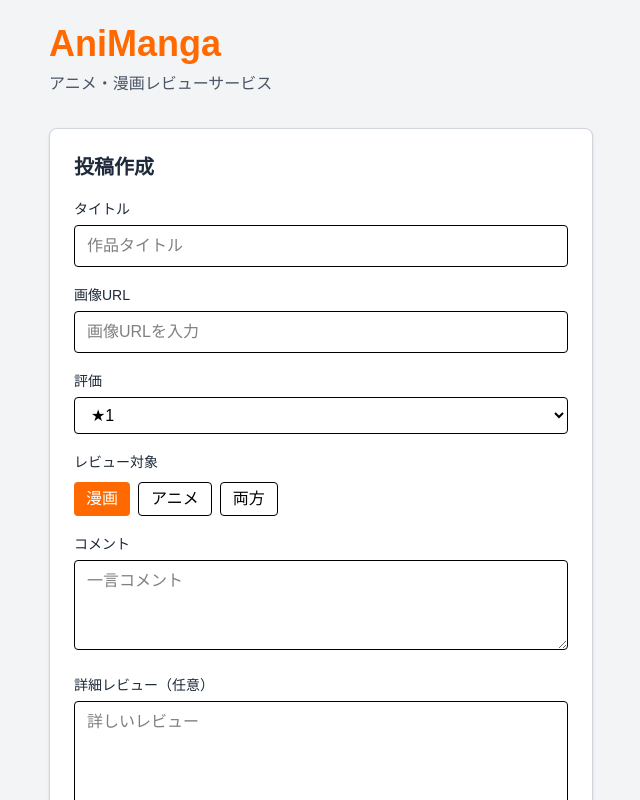
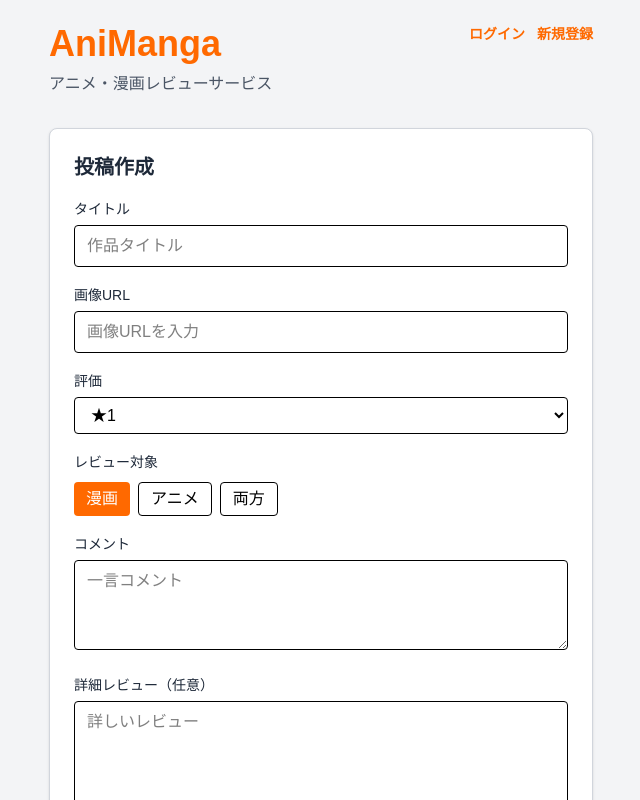
Before and after one commit to Dobermann112/animanga, a Next.js app: page /posts/new in a window 1280 px wide. Shown: the top 800 px of the page, without its empty margins (319-959 px from the left). Built offline with nearby package versions, Linux system fonts and the light colour scheme; no server answers.

Commit message:
Headerコンポーネントをlayout.tsxから読み込みへ移動

```diff
--- a/src/app/layout.tsx
+++ b/src/app/layout.tsx
@@ -1,16 +1,6 @@
 import type { Metadata } from "next";
-import { Geist, Geist_Mono } from "next/font/google";
 import "./globals.css";
-
-const geistSans = Geist({
-  variable: "--font-geist-sans",
-  subsets: ["latin"],
-});
-
-const geistMono = Geist_Mono({
-  variable: "--font-geist-mono",
-  subsets: ["latin"],
-});
+import Header from "@/components/Header";
 
 export const metadata: Metadata = {
   title: "Create Next App",
@@ -23,11 +13,15 @@ export default function RootLayout({
   children: React.ReactNode;
 }>) {
   return (
-    <html
-      lang="en"
-      className={`${geistSans.variable} ${geistMono.variable} h-full antialiased`}
-    >
-      <body className="min-h-full flex flex-col">{children}</body>
+    <html lang="ja">
+      <body>
+        <div className="min-h-screen bg-gray-100 py-6">
+          <div className="max-w-xl mx-auto px-4">
+            <Header />
+            {children}
+          </div>
+        </div>
+      </body>
     </html>
-  );
+  )
 }
--- a/src/app/login/page.tsx
+++ b/src/app/login/page.tsx
@@ -4,7 +4,6 @@ import Link from "next/link"
 import { useState } from "react"
 import { signIn } from "next-auth/react"
 import { useRouter } from "next/navigation"
-import Header from "@/components/Header"
 
 export default function LoginPage() {
   const router = useRouter()
@@ -31,10 +30,6 @@ export default function LoginPage() {
     router.push("/")
   }
   return (
-    <div className="min-h-screen bg-gray-100 py-6">
-      <div className="max-w-xl mx-auto px-4">
-        <Header />
-
     <div className="bg-white p-6 rounded-lg border border-gray-300 shadow-sm">
       <h1 className="text-xl font-bold text-gray-800">ログイン</h1>
 
@@ -87,7 +82,5 @@ export default function LoginPage() {
         </p>
       </form>
     </div>
-      </div>
-    </div>
   )
 }
--- a/src/app/page.tsx
+++ b/src/app/page.tsx
@@ -1,10 +1,13 @@
+import { getServerSession } from "next-auth"
+import { authOptions } from "@/auth"
 import Link from "next/link"
-import Header from "@/components/Header"
 import PostCard from "@/components/PostCard"
 import NewPostButton from "@/components/NewPostButton"
 import type { Post } from "@/types/post"
 
 export default async function Home() {
+  const session = await getServerSession(authOptions)
+
   const res = await fetch("http://localhost:3000/api/posts", {
     cache: "no-store", // 毎回最新データ取得（重要）
   })
@@ -17,11 +20,7 @@ export default async function Home() {
   const posts: Post[] = data.posts
 
   return (
-    <div className="min-h-screen bg-gray-100 py-6">
-      <div className="max-w-xl mx-auto px-4">
-
-        <Header />
-
+    <>
       {posts.length === 0 ? (
         <p className="text-center text-gray-500">投稿がまだありません</p>
       ) : (
@@ -32,9 +31,7 @@ export default async function Home() {
         ))
       )}
 
-        <NewPostButton />
-
-      </div>
-    </div>
+      <NewPostButton isLoggedIn={!!session?.user} />
+    </>
   )
 }
--- a/src/app/posts/[id]/edit/EditPostForm.tsx
+++ b/src/app/posts/[id]/edit/EditPostForm.tsx
@@ -52,8 +52,6 @@ export default function EditPostForm({ post }: Props) {
   }
 
   return (
-    <div className="min-h-screen bg-gray-100 py-6">
-      <div className="max-w-xl mx-auto px-4">
     <div className="bg-white p-6 rounded-lg border border-gray-300 shadow-sm">
 
       <h1 className="text-2xl font-bold text-gray-800 mb-6">
@@ -138,7 +136,5 @@ export default function EditPostForm({ post }: Props) {
         </button>
       </form>
     </div>
-      </div>
-    </div>
   )
 }
--- a/src/app/posts/[id]/edit/page.tsx
+++ b/src/app/posts/[id]/edit/page.tsx
@@ -1,6 +1,5 @@
 import { prisma } from "@/lib/prisma"
 import { notFound } from "next/navigation"
-import Header from "@/components/Header"
 import EditPostForm from "./EditPostForm"
 
 type Props = {
@@ -23,13 +22,8 @@ export default async function EditPage({ params }: Props) {
   }
 
   return (
-    <div className="min-h-screen bg-gray-100 py-6">
-      <div className="max-w-xl mx-auto px-4">
-
-        <Header />
-
-        <EditPostForm post={post} />
-      </div>
-    </div>
+    <>
+      <EditPostForm post={post} />
+    </>
   )
 }
--- a/src/app/posts/[id]/page.tsx
+++ b/src/app/posts/[id]/page.tsx
@@ -1,6 +1,7 @@
+import { getServerSession } from "next-auth"
+import { authOptions } from "@/auth"
 import { prisma } from "@/lib/prisma"
 import { notFound } from "next/navigation"
-import Header from "@/components/Header"
 import ReviewTargetTag from "@/components/ReviewTargetTag"
 import DeletePostButton from "./DeletePostButton"
 import Link from "next/link"
@@ -14,6 +15,8 @@ type Props = {
 }
 
 export default async function PostDetailPage({ params }: Props) {
+  const session = await getServerSession(authOptions)
+
   const { id } = await params
 
   const post = await prisma.post.findUnique({
@@ -27,11 +30,7 @@ export default async function PostDetailPage({ params }: Props) {
   }
 
   return (
-    <div className="min-h-screen bg-gray-100 py-6">
-      <div className="max-w-xl mx-auto px-4">
-
-        <Header />
-
+    <>
       <article className="bg-white p-4 rounded-lg border border-gray-300 shadow-sm">
         {/* タグ */}
         <div><ReviewTargetTag reviewTarget={post.reviewTarget} /></div>
@@ -90,9 +89,7 @@ export default async function PostDetailPage({ params }: Props) {
         </div>
       </article>
 
-        <NewPostButton />
-
-      </div>
-    </div>
+      <NewPostButton isLoggedIn={!!session?.user} />
+    </>
   )
 }
--- a/src/app/posts/new/page.tsx
+++ b/src/app/posts/new/page.tsx
@@ -3,7 +3,6 @@
 import { useRouter } from "next/navigation"
 import { useState } from "react"
 import type { ReviewTarget } from "@prisma/client"
-import Header from "@/components/Header"
 
 export default function NewPostPage() {
   const router = useRouter()
@@ -48,11 +47,6 @@ export default function NewPostPage() {
   }
 
   return (
-    <div className="min-h-screen bg-gray-100 py-6">
-      <div className="max-w-xl mx-auto px-4">
-
-        <Header />
-
     <div className="bg-white p-6 rounded-lg border border-gray-300 shadow-sm">
       <h1 className="text-xl font-bold text-gray-800">投稿作成</h1>
 
@@ -179,7 +173,5 @@ export default function NewPostPage() {
         </button>
       </form>
     </div>
-      </div>
-    </div>
   )
 }
--- a/src/app/register/page.tsx
+++ b/src/app/register/page.tsx
@@ -3,7 +3,6 @@
 import Link from "next/link"
 import { useState } from "react"
 import { useRouter } from "next/navigation"
-import Header from "@/components/Header"
 
 export default function RegisterPage() {
   const router = useRouter()
@@ -41,10 +40,6 @@ export default function RegisterPage() {
   }
 
   return (
-    <div className="min-h-screen bg-gray-100 py-6">
-      <div className="max-w-xl mx-auto px-4">
-        <Header />
-
     <div className="bg-white p-6 rounded-lg border border-gray-300 shadow-sm">
       <h1 className="text-xl font-bold text-gray-800">新規登録</h1>
 
@@ -111,7 +106,5 @@ export default function RegisterPage() {
         </p>
       </form>
     </div>
-      </div>
-    </div>
   )
 }
--- a/src/components/Header.tsx
+++ b/src/components/Header.tsx
@@ -1,8 +1,14 @@
 import Link from "next/link"
+import { getServerSession } from "next-auth"
+import { authOptions } from "@/auth"
 
-export default function Header() {
+export default async function Header() {
+  const session = await getServerSession(authOptions)
+
   return (
     <div className="mb-8">
+      <div className="flex items-start justify-between gap-4">
+        <div>
           <h1 className="text-4xl font-bold text-orange-500">
             <Link href="/">AniManga</Link>
           </h1>
@@ -11,5 +17,29 @@ export default function Header() {
             アニメ・漫画レビューサービス
           </p>
         </div>
+
+        <div className="flex gap-3 text-sm">
+          {session?.user ? (
+            <>
+              <span className="text-gray-700">
+                {session.user.name} さん
+              </span>
+              <Link href="/logout" className="text-orange-500 font-bold">
+                ログアウト
+              </Link>
+            </>
+          ) : (
+            <>
+              <Link href="/login" className="text-orange-500 font-bold">
+                ログイン
+              </Link>
+              <Link href="/register" className="text-orange-500 font-bold">
+                新規登録
+              </Link>
+            </>
+          )}
+        </div>
+      </div>
+    </div>
   )
 }
--- a/src/components/NewPostButton.tsx
+++ b/src/components/NewPostButton.tsx
@@ -1,11 +1,16 @@
 import Link from "next/link";
 
-export default function NewPostButton() {
+type Props = {
+  isLoggedIn: boolean
+}
+
+export default function NewPostButton({ isLoggedIn }: Props) {
   return (
     <div>
       <Link
-        href="/posts/new"
+        href={isLoggedIn ? "/posts/new" : "/register"}
         className="fixed bottom-6 right-6 flex h-14 w-14 items-center justify-center rounded-full bg-orange-600 text-3xl text-white shadow-lg"
+        title={isLoggedIn ? "投稿する" : "投稿するには新規登録が必要です"}
       >
         +
       </Link>
```
Lines whose indentation alone changed are shown as unchanged.
